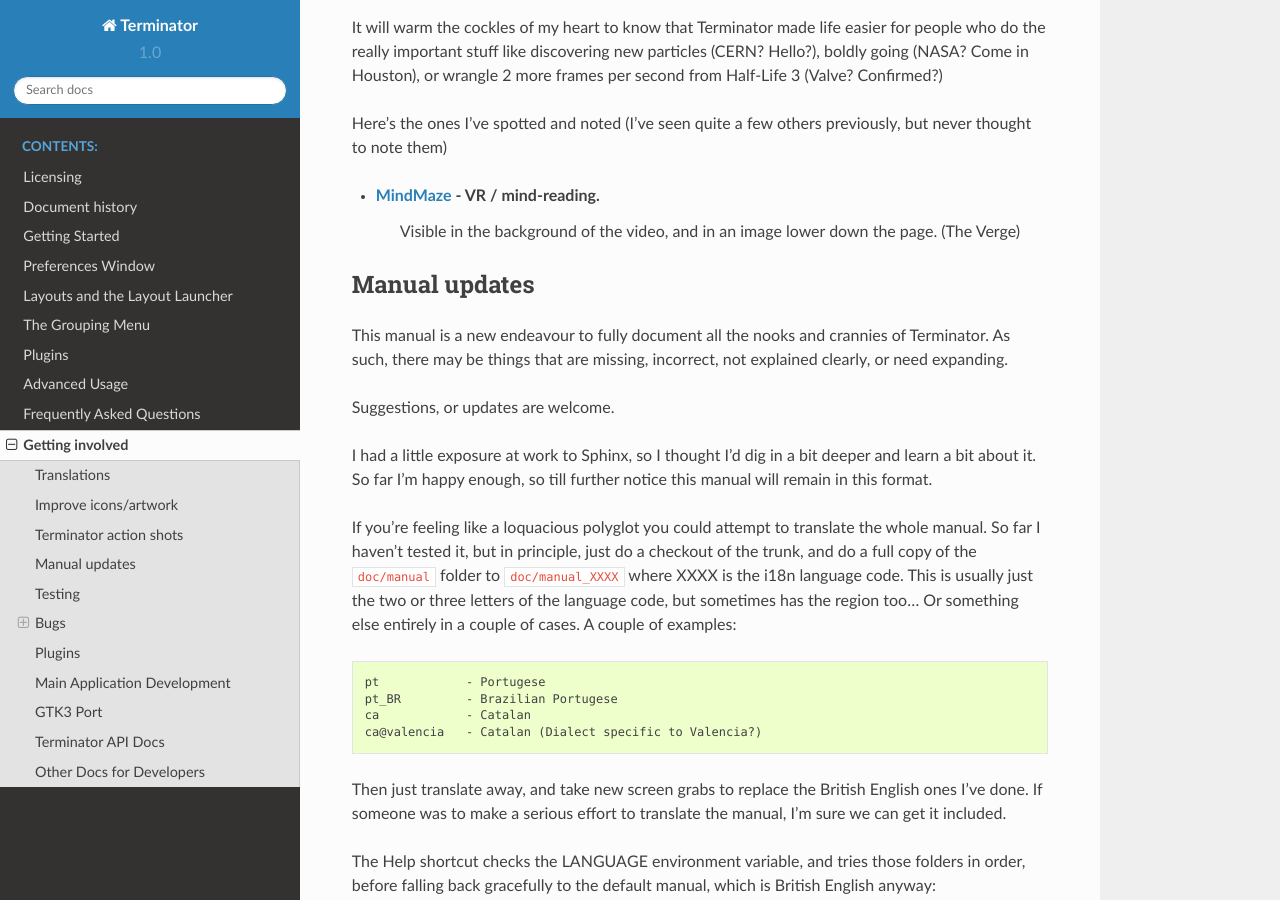
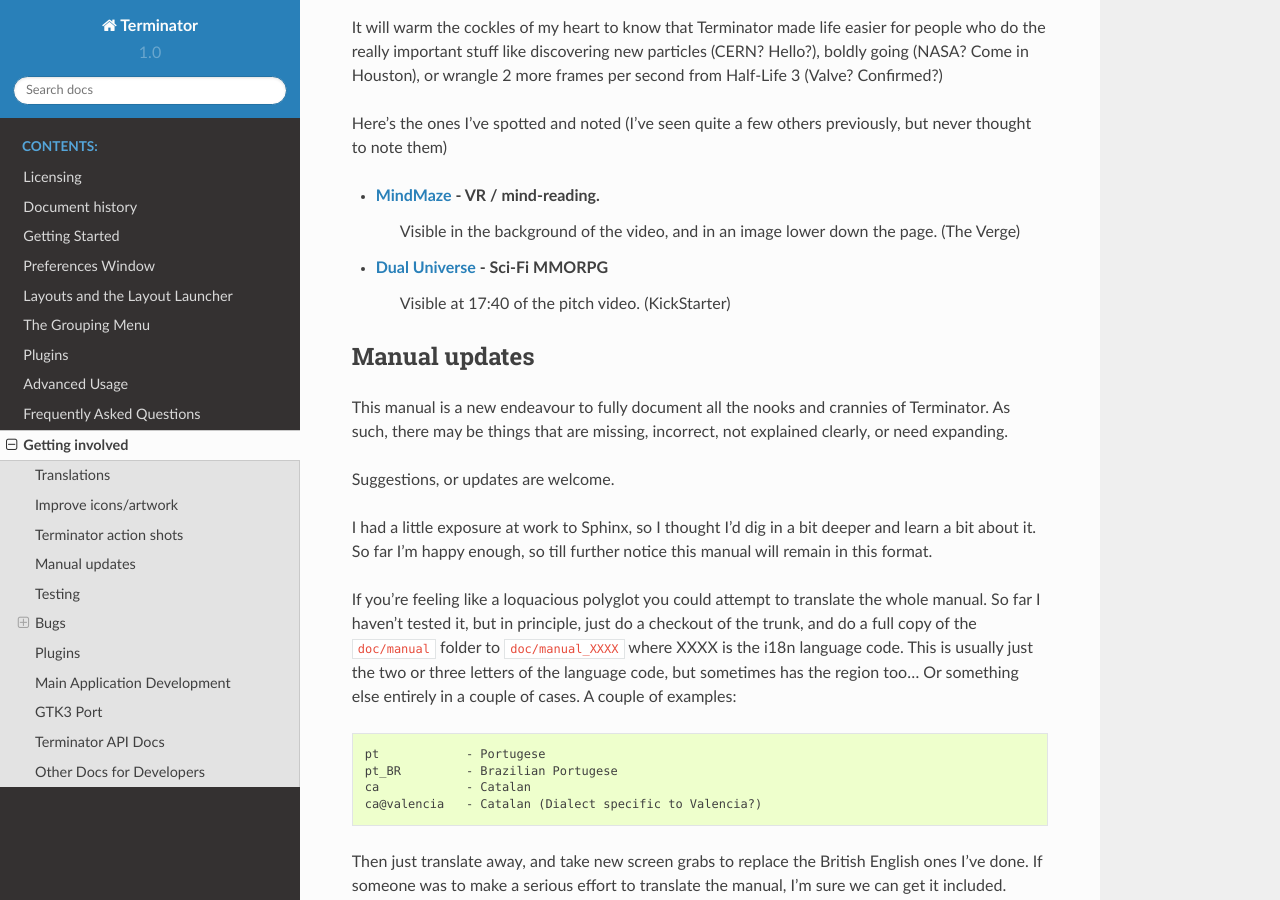
Before and after one commit to gnome-terminator/docs, a Sphinx documentation site: the page built from source/gettinginvolved.rst, in a window 1280 px wide and 900 px high, scrolled down 864 px. Built offline with Sphinx 7.4.7 and the Read the Docs theme 2.0.0, drawn with Linux system fonts in a browser that asks for light colours.

Commit message:
Terminator sighting: Dual Universe developers

```diff
--- a/source/gettinginvolved.rst
+++ b/source/gettinginvolved.rst
@@ -60,8 +60,11 @@ previously, but never thought to note them)
 - `MindMaze`_ - VR / mind-reading.
     Visible in the background of the video, and in an image lower down
     the page. (The Verge)
+- `Dual Universe`_ - Sci-Fi MMORPG
+    Visible at 17:40 of the pitch video. (KickStarter)
 
 .. _MindMaze: http://www.theverge.com/2015/3/3/8136405/mind-maze-mind-leap-thought-reading-virtual-reality-headset
+.. _Dual Universe: https://www.kickstarter.com/projects/1949863330/dual-universe-civilization-building-sci-fi-mmorpg
 
 -----------------------------
 Manual updates
```
